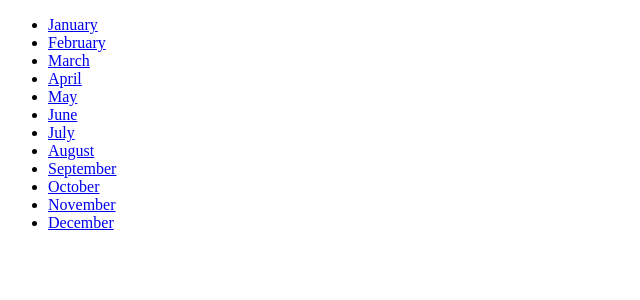
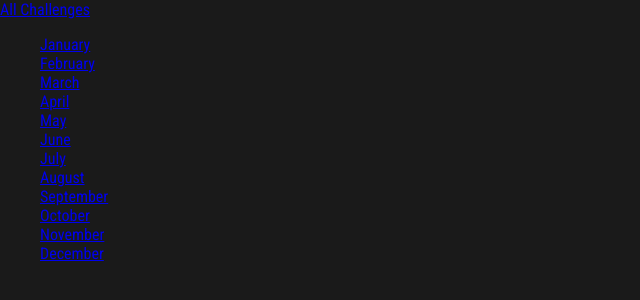
Before and after one commit to WojciechWnek/monthly_challenegs, a Django app: page /challenges/ in a window 1280 px wide. Shown: the top 300 px of the page, without its empty margins (0-640 px from the left). Run offline with Django 4.2, Linux system fonts and the light colour scheme.

Commit message:
Add styles

```diff
--- /dev/null
+++ b/challenges/static/challenges/challenges.css
@@ -0,0 +1,3 @@
+ul{
+  list-style: none;
+}
--- a/challenges/templates/challenges/challenge.html
+++ b/challenges/templates/challenges/challenge.html
@@ -3,8 +3,13 @@
 {% block page_title %}
   {{month|title}} Chalenge
 {% endblock page_title %}
+
 {% block content %}
+
+  {% include "challenges/includes/header.html" %}
+
   <h1>{{ month|title }} challenge</h1>
+
   {% if text is not None %}
     <h2>{{ text }}</h2>
   {%else%}
--- /dev/null
+++ b/challenges/templates/challenges/includes/header.html
@@ -0,0 +1,5 @@
+<header>
+  <nav>
+    <a href="{% url 'index' %}">All Challenges</a>
+  </nav>
+</header>
--- a/challenges/templates/challenges/index.html
+++ b/challenges/templates/challenges/index.html
@@ -1,10 +1,18 @@
 {% extends 'base.html' %}
+{% load static %}
+
+{% block css_files %}
+  <link rel="stylesheet" href="{% static "challenges/challenges.css" %}"/>
+{% endblock css_files %}
 
 {% block page_title %}
 All Chalenges
 {% endblock  %}
 
 {% block content %}
+
+{% include "challenges/includes/header.html" %}
+
 <ul>
   {% for month in months_keys%}
   <li>
--- a/challenges/urls.py
+++ b/challenges/urls.py
@@ -4,7 +4,7 @@ from . import views
 
 
 urlpatterns = [
-    path("", views.index),
+    path("", views.index, name="index"),
     path("<int:month>", views.monthly_challenge_by_number),
     path("<str:month>", views.monthly_challenge, name="month-challenge")
 ]
--- a/challenges/views.py
+++ b/challenges/views.py
@@ -1,7 +1,7 @@
 from django.shortcuts import render
-from django.http import HttpResponse, HttpResponseNotFound,HttpResponseRedirect
+from django.http import Http404, HttpResponseNotFound,HttpResponseRedirect
 from django.urls import reverse
-from django.template.loader import render_to_string
+# from django.template.loader import render_to_string
 # Create your views here.
 
 # def january(request):
@@ -57,4 +57,6 @@ def monthly_challenge(request, month):
       "month": month
     })
   except:
-    return HttpResponseNotFound("<h1>This month is not supported</h1>")
+    raise Http404()
+    # response_data = render_to_string("404.html")
+    # return HttpResponseNotFound(response_data)
--- a/monthly_challenges/settings.py
+++ b/monthly_challenges/settings.py
@@ -120,6 +120,10 @@ USE_TZ = True
 
 STATIC_URL = 'static/'
 
+STATICFILES_DIRS = [
+    BASE_DIR / "static"
+]
+
 # Default primary key field type
 # https://docs.djangoproject.com/en/4.0/ref/settings/#default-auto-field
 
--- /dev/null
+++ b/static/styles.css
@@ -0,0 +1,10 @@
+@import url('https://fonts.googleapis.com/css2?family=Roboto+Condensed:wght@400;700&display=swap');
+
+html {
+  font-family: 'Roboto Condensed', sans-serif;
+}
+
+body {
+  margin: 0;
+  background-color: #1a1a1a;
+}
--- a/templates/base.html
+++ b/templates/base.html
@@ -1,9 +1,15 @@
+{% load static %}
+
 <!DOCTYPE html>
 <html lang="en">
 <head>
   <meta charset="UTF-8">
   <meta name="viewport" content="width=device-width, initial-scale=1.0">
   <title>{% block page_title %}My Challenges{% endblock %}</title>
+  <link rel="stylesheet" href="{% static "styles.css" %}">
+  {% block css_files %}
+
+  {% endblock css_files %}
 </head>
 <body>
 {% block content %}
```
Also changed, not shown: templates/404.html (added, +7 -0 lines). Lines whose indentation alone changed are shown as unchanged.
